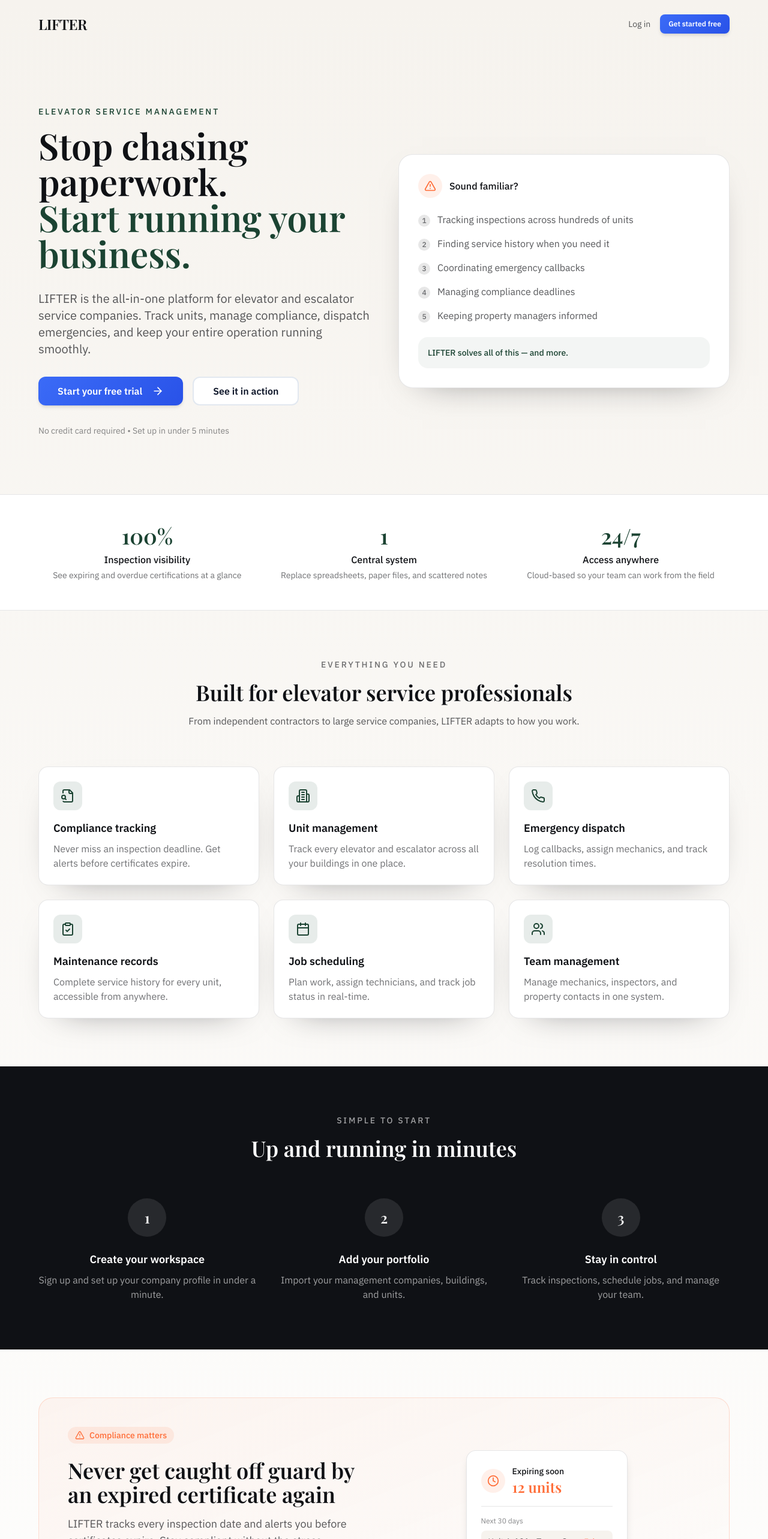
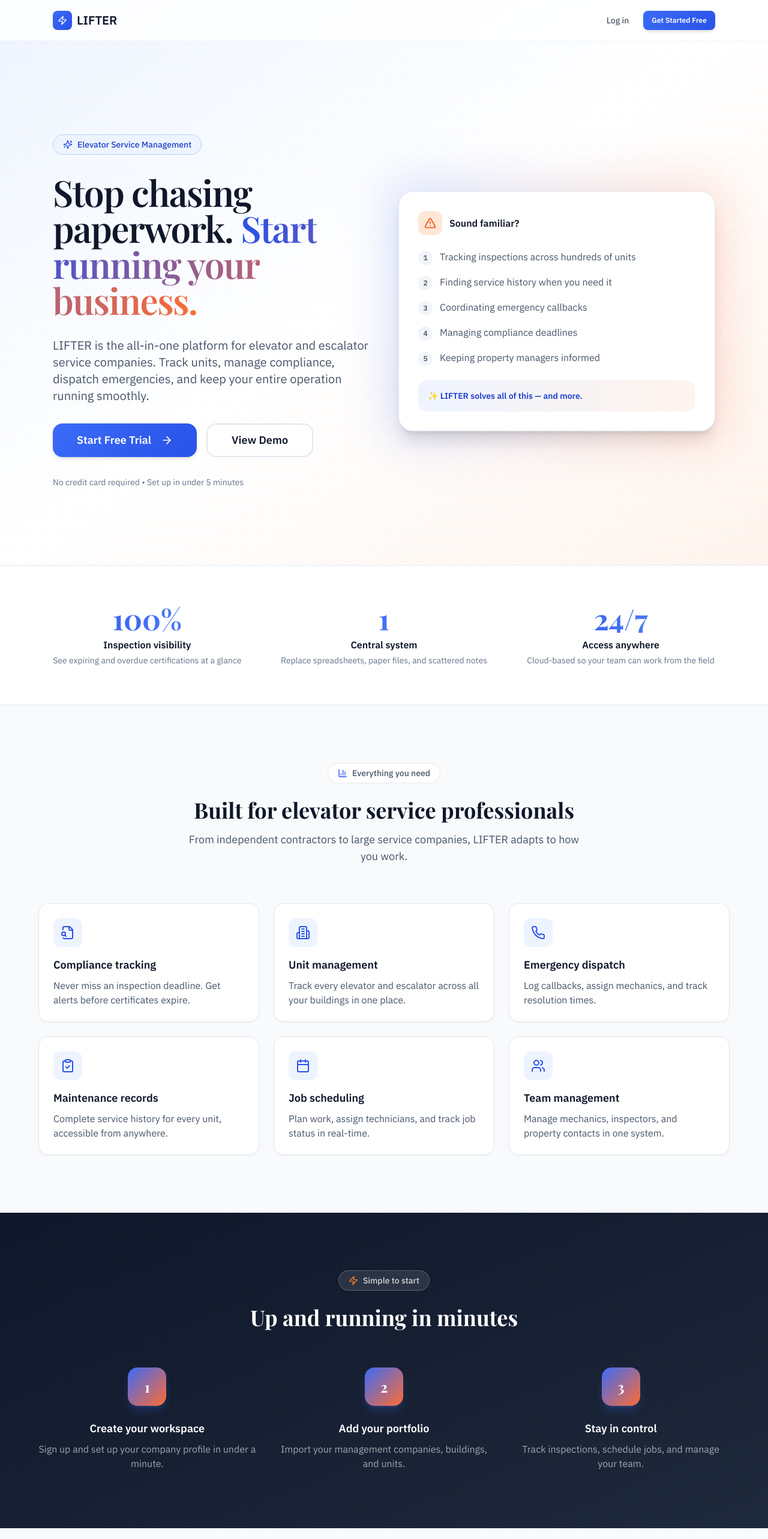
Before and after one commit to amartinez988/LifterByHans, a Next.js app: page / in a window 1280 px wide. Shown: the top 2566 px of the page at 60% size. Built offline with nearby package versions, Linux system fonts and the light colour scheme.

Commit message:
Redesign landing page with modern brand styling

```diff
--- a/app/page.tsx
+++ b/app/page.tsx
@@ -9,9 +9,12 @@
   FileSearch,
   Phone,
   Shield,
+  Sparkles,
   Users,
   Wrench,
-  AlertTriangle
+  AlertTriangle,
+  BarChart3,
+  Zap
 } from "lucide-react";
 import { Button } from "@/components/ui/button";
 
@@ -76,81 +79,99 @@
 
 export default function LandingPage() {
   return (
-    <main className="min-h-screen bg-gradient-to-b from-haze to-white">
+    <main className="min-h-screen">
       {/* Header */}
-      <header className="px-6 py-6 md:px-16">
-        <div className="mx-auto flex max-w-6xl items-center justify-between gap-6">
-          <div className="text-2xl font-display tracking-tight text-ink">
-            LIFTER
+      <header className="fixed top-0 left-0 right-0 z-50 border-b border-slate-200/50 bg-white/80 backdrop-blur-lg">
+        <div className="mx-auto flex max-w-6xl items-center justify-between gap-6 px-6 py-4">
+          <div className="flex items-center gap-2">
+            <div className="flex h-8 w-8 items-center justify-center rounded-lg bg-gradient-brand">
+              <Zap className="h-4 w-4 text-white" />
             </div>
-          <nav className="flex items-center gap-4 text-sm">
-            <Link className="text-ink/70 hover:text-ink transition" href="/login">
+            <span className="text-xl font-bold text-slate-900">LIFTER</span>
+          </div>
+          <nav className="flex items-center gap-3">
+            <Link
+              className="px-3 py-2 text-sm font-medium text-slate-600 hover:text-slate-900 transition"
+              href="/login"
+            >
               Log in
             </Link>
             <Button asChild size="sm">
-              <Link href="/signup">Get started free</Link>
+              <Link href="/signup">Get Started Free</Link>
             </Button>
           </nav>
         </div>
       </header>
 
       {/* Hero */}
-      <section className="px-6 py-16 md:px-16 md:py-24">
-        <div className="mx-auto max-w-6xl">
+      <section className="relative overflow-hidden pt-24">
+        {/* Background */}
+        <div className="absolute inset-0 bg-gradient-to-br from-brand-50 via-white to-accent-50" />
+        <div className="absolute inset-0 bg-mesh-pattern" />
+
+        <div className="relative mx-auto max-w-6xl px-6 py-20 md:py-32">
           <div className="grid gap-12 lg:grid-cols-2 lg:items-center">
             <div className="space-y-8">
-              <div>
-                <p className="text-sm font-medium uppercase tracking-[0.2em] text-pine">
-                  Elevator Service Management
-                </p>
-                <h1 className="mt-4 font-display text-4xl leading-[1.1] text-ink md:text-5xl lg:text-6xl">
-                  Stop chasing paperwork.<br />
-                  <span className="text-pine">Start running your business.</span>
+              <div className="inline-flex items-center gap-2 rounded-full border border-brand-200 bg-brand-50 px-4 py-1.5">
+                <Sparkles className="h-4 w-4 text-brand-600" />
+                <span className="text-sm font-medium text-brand-700">Elevator Service Management</span>
+              </div>
+
+              <h1 className="font-display text-4xl leading-[1.1] tracking-tight text-slate-900 md:text-5xl lg:text-6xl">
+                Stop chasing paperwork.{" "}
+                <span className="bg-gradient-to-r from-brand-600 to-accent-500 bg-clip-text text-transparent">
+                  Start running your business.
+                </span>
               </h1>
-              </div>
-              <p className="text-lg text-ink/70 md:text-xl">
+
+              <p className="text-lg text-slate-600 md:text-xl">
                 LIFTER is the all-in-one platform for elevator and escalator service
                 companies. Track units, manage compliance, dispatch emergencies, and
                 keep your entire operation running smoothly.
               </p>
+
               <div className="flex flex-wrap items-center gap-4">
-                <Button asChild size="lg" className="text-base">
+                <Button asChild size="xl">
                   <Link href="/signup">
-                    Start your free trial
+                    Start Free Trial
                     <ArrowRight className="ml-2 h-5 w-5" />
                   </Link>
                 </Button>
-                <Button asChild variant="outline" size="lg" className="text-base">
-                  <Link href="/login">See it in action</Link>
+                <Button asChild variant="outline" size="xl">
+                  <Link href="/login">View Demo</Link>
                 </Button>
               </div>
-              <p className="text-sm text-ink/50">
+
+              <p className="text-sm text-slate-500">
                 No credit card required • Set up in under 5 minutes
               </p>
             </div>
 
             {/* Pain points card */}
-            <div className="rounded-3xl border border-ink/10 bg-white p-8 shadow-soft">
+            <div className="relative">
+              <div className="absolute -inset-4 rounded-3xl bg-gradient-to-r from-brand-500/20 to-accent-500/20 blur-2xl" />
+              <div className="relative rounded-3xl border border-slate-200 bg-white p-8 shadow-xl">
                 <div className="mb-6 flex items-center gap-3">
-                <div className="flex h-10 w-10 items-center justify-center rounded-full bg-ember/10">
-                  <AlertTriangle className="h-5 w-5 text-ember" />
+                  <div className="flex h-10 w-10 items-center justify-center rounded-xl bg-accent-100">
+                    <AlertTriangle className="h-5 w-5 text-accent-600" />
                   </div>
-                <p className="font-medium text-ink">Sound familiar?</p>
+                  <p className="font-semibold text-slate-900">Sound familiar?</p>
                 </div>
                 <ul className="space-y-4">
                   {painPoints.map((point, i) => (
                     <li key={i} className="flex items-start gap-3">
-                    <div className="mt-1 flex h-5 w-5 shrink-0 items-center justify-center rounded-full bg-ink/10">
-                      <span className="text-xs font-medium text-ink/60">{i + 1}</span>
+                      <div className="mt-0.5 flex h-6 w-6 shrink-0 items-center justify-center rounded-full bg-slate-100">
+                        <span className="text-xs font-bold text-slate-600">{i + 1}</span>
                       </div>
-                    <span className="text-ink/70">{point}</span>
+                      <span className="text-slate-600">{point}</span>
                     </li>
                   ))}
                 </ul>
-              <div className="mt-6 rounded-2xl bg-pine/5 p-4">
-                <p className="text-sm font-medium text-pine">
-                  LIFTER solves all of this — and more.
+                <div className="mt-6 rounded-2xl bg-gradient-to-r from-brand-50 to-accent-50 p-4">
+                  <p className="text-sm font-semibold text-brand-700">
+                    ✨ LIFTER solves all of this — and more.
                   </p>
+                </div>
               </div>
             </div>
           </div>
@@ -158,29 +179,32 @@
       </section>
 
       {/* Stats */}
-      <section className="border-y border-ink/10 bg-white px-6 py-12 md:px-16">
+      <section className="border-y border-slate-200 bg-white px-6 py-16">
         <div className="mx-auto grid max-w-6xl gap-8 md:grid-cols-3">
           {benefits.map((benefit) => (
             <div key={benefit.label} className="text-center">
-              <p className="font-display text-4xl text-pine">{benefit.stat}</p>
-              <p className="mt-2 font-medium text-ink">{benefit.label}</p>
-              <p className="mt-1 text-sm text-ink/60">{benefit.description}</p>
+              <p className="font-display text-5xl font-bold bg-gradient-to-r from-brand-600 to-brand-400 bg-clip-text text-transparent">
+                {benefit.stat}
+              </p>
+              <p className="mt-2 font-semibold text-slate-900">{benefit.label}</p>
+              <p className="mt-1 text-sm text-slate-500">{benefit.description}</p>
             </div>
           ))}
         </div>
       </section>
 
       {/* Features */}
-      <section className="px-6 py-20 md:px-16">
+      <section className="bg-slate-50 px-6 py-24">
         <div className="mx-auto max-w-6xl">
           <div className="text-center">
-            <p className="text-sm font-medium uppercase tracking-[0.2em] text-ink/60">
-              Everything you need
-            </p>
-            <h2 className="mt-4 font-display text-3xl text-ink md:text-4xl">
+            <div className="inline-flex items-center gap-2 rounded-full border border-slate-200 bg-white px-4 py-1.5">
+              <BarChart3 className="h-4 w-4 text-brand-600" />
+              <span className="text-sm font-medium text-slate-600">Everything you need</span>
+            </div>
+            <h2 className="mt-6 font-display text-3xl font-bold text-slate-900 md:text-4xl">
               Built for elevator service professionals
             </h2>
-            <p className="mx-auto mt-4 max-w-2xl text-ink/70">
+            <p className="mx-auto mt-4 max-w-2xl text-lg text-slate-600">
               From independent contractors to large service companies, LIFTER
               adapts to how you work.
             </p>
@@ -192,15 +216,15 @@
               return (
                 <div
                   key={feature.title}
-                  className="rounded-2xl border border-ink/10 bg-white p-6 shadow-soft transition hover:border-ink/20 hover:shadow-md"
+                  className="group rounded-2xl border border-slate-200 bg-white p-6 shadow-sm transition-all hover:border-brand-200 hover:shadow-lg hover:shadow-brand-500/10"
                 >
-                  <div className="flex h-12 w-12 items-center justify-center rounded-xl bg-pine/10">
-                    <Icon className="h-6 w-6 text-pine" />
+                  <div className="flex h-12 w-12 items-center justify-center rounded-xl bg-brand-50 transition-colors group-hover:bg-brand-100">
+                    <Icon className="h-6 w-6 text-brand-600" />
                   </div>
-                  <h3 className="mt-4 text-lg font-semibold text-ink">
+                  <h3 className="mt-4 text-lg font-semibold text-slate-900">
                     {feature.title}
                   </h3>
-                  <p className="mt-2 text-ink/60">{feature.description}</p>
+                  <p className="mt-2 text-slate-600">{feature.description}</p>
                 </div>
               );
             })}
@@ -209,63 +233,52 @@
       </section>
 
       {/* How it works */}
-      <section className="bg-ink px-6 py-20 md:px-16">
+      <section className="bg-gradient-to-br from-slate-900 to-slate-800 px-6 py-24">
         <div className="mx-auto max-w-6xl">
           <div className="text-center">
-            <p className="text-sm font-medium uppercase tracking-[0.2em] text-white/60">
-              Simple to start
-            </p>
-            <h2 className="mt-4 font-display text-3xl text-white md:text-4xl">
+            <div className="inline-flex items-center gap-2 rounded-full border border-white/20 bg-white/10 px-4 py-1.5">
+              <Zap className="h-4 w-4 text-accent-400" />
+              <span className="text-sm font-medium text-white/80">Simple to start</span>
+            </div>
+            <h2 className="mt-6 font-display text-3xl font-bold text-white md:text-4xl">
               Up and running in minutes
             </h2>
           </div>
 
           <div className="mt-16 grid gap-8 md:grid-cols-3">
-            <div className="text-center">
-              <div className="mx-auto flex h-16 w-16 items-center justify-center rounded-full bg-white/10">
-                <span className="font-display text-2xl text-white">1</span>
+            {[
+              { step: "1", title: "Create your workspace", desc: "Sign up and set up your company profile in under a minute." },
+              { step: "2", title: "Add your portfolio", desc: "Import your management companies, buildings, and units." },
+              { step: "3", title: "Stay in control", desc: "Track inspections, schedule jobs, and manage your team." }
+            ].map((item) => (
+              <div key={item.step} className="text-center">
+                <div className="mx-auto flex h-16 w-16 items-center justify-center rounded-2xl bg-gradient-to-br from-brand-500 to-accent-500 shadow-lg shadow-brand-500/25">
+                  <span className="font-display text-2xl font-bold text-white">{item.step}</span>
                 </div>
-              <h3 className="mt-6 text-lg font-semibold text-white">Create your workspace</h3>
-              <p className="mt-2 text-white/60">
-                Sign up and set up your company profile in under a minute.
-              </p>
+                <h3 className="mt-6 text-lg font-semibold text-white">{item.title}</h3>
+                <p className="mt-2 text-white/60">{item.desc}</p>
               </div>
-            <div className="text-center">
-              <div className="mx-auto flex h-16 w-16 items-center justify-center rounded-full bg-white/10">
-                <span className="font-display text-2xl text-white">2</span>
-              </div>
-              <h3 className="mt-6 text-lg font-semibold text-white">Add your portfolio</h3>
-              <p className="mt-2 text-white/60">
-                Import your management companies, buildings, and units.
-              </p>
-            </div>
-            <div className="text-center">
-              <div className="mx-auto flex h-16 w-16 items-center justify-center rounded-full bg-white/10">
-                <span className="font-display text-2xl text-white">3</span>
-              </div>
-              <h3 className="mt-6 text-lg font-semibold text-white">Stay in control</h3>
-              <p className="mt-2 text-white/60">
-                Track inspections, schedule jobs, and manage your team.
-              </p>
-            </div>
+            ))}
           </div>
         </div>
       </section>
 
       {/* Compliance CTA */}
-      <section className="px-6 py-20 md:px-16">
+      <section className="px-6 py-24">
         <div className="mx-auto max-w-6xl">
-          <div className="rounded-3xl border border-ember/20 bg-gradient-to-br from-ember/5 to-transparent p-8 md:p-12">
-            <div className="grid gap-8 lg:grid-cols-2 lg:items-center">
+          <div className="relative overflow-hidden rounded-3xl border border-accent-200 bg-gradient-to-br from-accent-50 to-white p-8 md:p-12">
+            <div className="absolute top-0 right-0 -mt-20 -mr-20 h-64 w-64 rounded-full bg-accent-200/50 blur-3xl" />
+
+            <div className="relative grid gap-8 lg:grid-cols-2 lg:items-center">
               <div>
-                <div className="inline-flex items-center gap-2 rounded-full bg-ember/10 px-3 py-1 text-sm font-medium text-ember">
-                  <AlertTriangle className="h-4 w-4" />
+                <div className="inline-flex items-center gap-2 rounded-full bg-accent-100 px-3 py-1 text-sm font-semibold text-accent-700">
+                  <Shield className="h-4 w-4" />
                   Compliance matters
                 </div>
-                <h2 className="mt-6 font-display text-3xl text-ink md:text-4xl">
+                <h2 className="mt-6 font-display text-3xl font-bold text-slate-900 md:text-4xl">
                   Never get caught off guard by an expired certificate again
                 </h2>
-                <p className="mt-4 text-lg text-ink/70">
+                <p className="mt-4 text-lg text-slate-600">
                   LIFTER tracks every inspection date and alerts you before
                   certificates expire. Stay compliant without the stress.
                 </p>
@@ -277,30 +290,35 @@
                     "Certificate status at a glance"
                   ].map((item) => (
                     <li key={item} className="flex items-center gap-3">
-                      <CheckCircle2 className="h-5 w-5 text-pine" />
-                      <span className="text-ink/70">{item}</span>
+                      <CheckCircle2 className="h-5 w-5 text-success-500" />
+                      <span className="text-slate-700">{item}</span>
                     </li>
                   ))}
                 </ul>
               </div>
+
               <div className="flex justify-center">
-                <div className="rounded-2xl border border-ink/10 bg-white p-6 shadow-lg">
+                <div className="rounded-2xl border border-slate-200 bg-white p-6 shadow-xl">
                   <div className="flex items-center gap-3">
-                    <div className="flex h-10 w-10 items-center justify-center rounded-full bg-ember/10">
-                      <Clock className="h-5 w-5 text-ember" />
+                    <div className="flex h-12 w-12 items-center justify-center rounded-xl bg-accent-100">
+                      <Clock className="h-6 w-6 text-accent-600" />
                     </div>
                     <div>
-                      <p className="text-sm font-medium text-ink">Expiring soon</p>
-                      <p className="text-2xl font-display text-ember">12 units</p>
+                      <p className="text-sm font-medium text-slate-500">Expiring soon</p>
+                      <p className="text-3xl font-bold text-accent-600">12 units</p>
                     </div>
                   </div>
-                  <div className="mt-4 border-t border-ink/10 pt-4">
-                    <p className="text-xs text-ink/50">Next 30 days</p>
-                    <div className="mt-2 space-y-2">
-                      {["Unit A-101 • Tower One", "Unit B-203 • Plaza Center", "Unit C-105 • Main Street"].map((unit) => (
-                        <div key={unit} className="flex items-center justify-between rounded-lg bg-haze px-3 py-2">
-                          <span className="text-sm text-ink/70">{unit}</span>
-                          <span className="text-xs font-medium text-ember">7 days</span>
+                  <div className="mt-4 border-t border-slate-100 pt-4">
+                    <p className="text-xs font-medium text-slate-400 uppercase tracking-wide">Next 30 days</p>
+                    <div className="mt-3 space-y-2">
+                      {[
+                        { unit: "Unit A-101 • Tower One", days: "7 days" },
+                        { unit: "Unit B-203 • Plaza Center", days: "12 days" },
+                        { unit: "Unit C-105 • Main Street", days: "21 days" }
+                      ].map((item) => (
+                        <div key={item.unit} className="flex items-center justify-between rounded-xl bg-slate-50 px-4 py-3">
+                          <span className="text-sm text-slate-700">{item.unit}</span>
+                          <span className="text-xs font-semibold text-accent-600">{item.days}</span>
                         </div>
                       ))}
                     </div>
@@ -313,36 +331,39 @@
       </section>
 
       {/* Final CTA */}
-      <section className="px-6 py-20 md:px-16">
+      <section className="bg-gradient-to-br from-brand-600 to-brand-700 px-6 py-24">
         <div className="mx-auto max-w-3xl text-center">
-          <h2 className="font-display text-3xl text-ink md:text-4xl">
+          <h2 className="font-display text-3xl font-bold text-white md:text-4xl">
             Ready to modernize your operation?
           </h2>
-          <p className="mx-auto mt-4 max-w-xl text-lg text-ink/70">
+          <p className="mx-auto mt-4 max-w-xl text-lg text-white/80">
             Join elevator service companies who trust LIFTER to keep their
             business organized and compliant.
           </p>
           <div className="mt-8 flex flex-wrap items-center justify-center gap-4">
-            <Button asChild size="lg" className="text-base">
+            <Button asChild size="xl" variant="secondary">
               <Link href="/signup">
-                Start your free trial
+                Start Free Trial
                 <ArrowRight className="ml-2 h-5 w-5" />
               </Link>
             </Button>
           </div>
-          <p className="mt-4 text-sm text-ink/50">
+          <p className="mt-4 text-sm text-white/60">
             Free to start • No credit card required
           </p>
         </div>
       </section>
 
       {/* Footer */}
-      <footer className="border-t border-ink/10 px-6 py-8 md:px-16">
+      <footer className="border-t border-slate-200 bg-white px-6 py-8">
         <div className="mx-auto flex max-w-6xl flex-wrap items-center justify-between gap-4">
-          <div className="text-xl font-display tracking-tight text-ink/60">
-            LIFTER
+          <div className="flex items-center gap-2">
+            <div className="flex h-6 w-6 items-center justify-center rounded bg-gradient-brand">
+              <Zap className="h-3 w-3 text-white" />
             </div>
-          <p className="text-sm text-ink/50">
+            <span className="font-semibold text-slate-400">LIFTER</span>
+          </div>
+          <p className="text-sm text-slate-500">
             © {new Date().getFullYear()} LIFTER. Built for the vertical transport industry.
           </p>
         </div>
```
Lines whose indentation alone changed are shown as unchanged.
